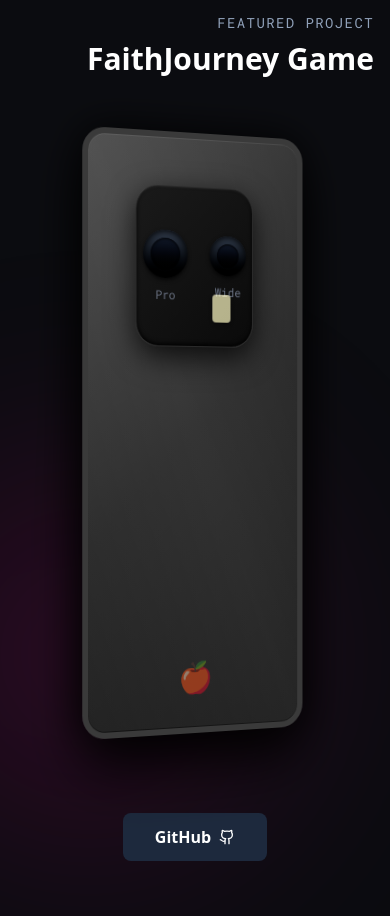
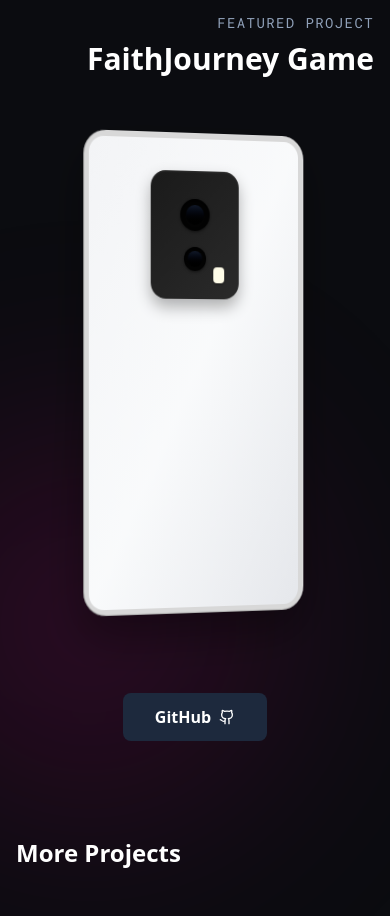
Before and after one commit to mercy306/portfolio, a Next.js app: page / in a window 390 px wide. Shown: the part 3300-4216 px from the top of the page. Built offline with nearby package versions, Linux system fonts and the light colour scheme; grey boxes are pictures that could not be loaded.

Commit message:
Complete iPhone redesign - photorealistic silver aluminum with clean camera island

```diff
--- a/components/Projects.tsx
+++ b/components/Projects.tsx
@@ -135,10 +135,10 @@ export default function Projects() {
             </div>
 
             {/* Phone Mockup Container */}
-            <div className="relative w-full flex justify-center py-8" style={{ perspective: '2000px' }}>
-              {/* Phone Frame - iPhone Style */}
+            <div className="relative w-full flex justify-center py-8" style={{ perspective: '3000px' }}>
+              {/* Phone Frame - iPhone Pro Style - REALISTIC */}
               <motion.div
-                className="relative w-60"
+                className="relative"
                 animate={{ rotateY: 360 }}
                 transition={{
                   duration: 12,
@@ -148,38 +148,36 @@ export default function Projects() {
                 style={{
                   transformStyle: 'preserve-3d',
                   transformOrigin: 'center center',
-                  height: '600px'
+                  width: '240px',
+                  height: '480px',
                 }}
               >
                 {/* FRONT - Screen Side */}
                 <div
-                  className="w-full h-full absolute inset-0"
+                  className="absolute inset-0"
                   style={{
                     backfaceVisibility: 'hidden',
                     WebkitBackfaceVisibility: 'hidden',
                   }}
                 >
-                  {/* iPhone Body - Metallic bezel */}
+                  {/* Outer frame - Stainless steel */}
                   <div className="w-full h-full relative rounded-3xl overflow-hidden"
                     style={{
-                      background: 'linear-gradient(135deg, #3a3a3a 0%, #1a1a1a 50%, #0a0a0a 100%)',
+                      background: '#e5e5e5',
                       boxShadow: `
-                        0 30px 60px rgba(0,0,0,0.9),
-                        0 0 40px rgba(0,0,0,0.8),
-                        inset 0 1px 0 rgba(255,255,255,0.1),
-                        inset 0 -1px 0 rgba(0,0,0,0.5)
+                        0 20px 50px rgba(0,0,0,0.4),
+                        inset -1px 0 1px rgba(255,255,255,0.3),
+                        inset 1px 0 1px rgba(0,0,0,0.3),
+                        inset 0 1px 1px rgba(255,255,255,0.2),
+                        inset 0 -1px 1px rgba(0,0,0,0.2)
                       `,
-                      border: '6px solid #2a2a2a',
+                      border: '0px',
                     }}
                   >
-                    {/* Screen - with true bezel */}
-                    <div className="absolute inset-0 m-2 bg-black rounded-2xl overflow-hidden">
+                    {/* Screen area with thin bezel */}
+                    <div className="absolute inset-1.5 bg-black rounded-2xl overflow-hidden shadow-inner">
                       {/* Dynamic Island */}
-                      <div className="absolute top-3 left-1/2 transform -translate-x-1/2 z-20 w-28 h-6 bg-black rounded-full border border-gray-900"
-                        style={{
-                          boxShadow: 'inset 0 2px 4px rgba(0,0,0,0.95)'
-                        }}
-                      />
+                      <div className="absolute top-2.5 left-1/2 transform -translate-x-1/2 z-20 w-20 h-5 bg-black rounded-full" />
 
                       {/* Screen Display - Image */}
                       <img
@@ -188,98 +186,62 @@ export default function Projects() {
                         className="w-full h-full object-cover"
                       />
 
-                      {/* Screen glass shine */}
-                      <div className="absolute inset-0 bg-gradient-to-b from-white/5 via-transparent to-black/30 pointer-events-none" />
+                      {/* Subtle screen reflection */}
+                      <div className="absolute inset-0 bg-gradient-to-b from-white/8 via-transparent to-transparent pointer-events-none" />
                     </div>
-
-                    {/* Home Indicator Bar */}
-                    <div className="absolute bottom-2 left-1/2 transform -translate-x-1/2 w-28 h-0.5 bg-gray-400 rounded-full opacity-40" />
                   </div>
                 </div>
 
                 {/* BACK - Camera Side */}
                 <div
-                  className="w-full h-full absolute inset-0"
+                  className="absolute inset-0"
                   style={{
                     backfaceVisibility: 'hidden',
                     WebkitBackfaceVisibility: 'hidden',
                     transform: 'rotateY(180deg)',
                   }}
                 >
-                  {/* iPhone Back - Glass appearance */}
+                  {/* Back frame - Stainless steel matching front */}
                   <div className="w-full h-full relative rounded-3xl overflow-hidden"
                     style={{
-                      background: 'linear-gradient(135deg, #4a4a4a 0%, #2a2a2a 50%, #1a1a1a 100%)',
+                      background: '#d8d8d8',
                       boxShadow: `
-                        0 30px 60px rgba(0,0,0,0.9),
-                        0 0 40px rgba(0,0,0,0.8),
-                        inset 0 1px 0 rgba(255,255,255,0.08),
-                        inset 0 -1px 0 rgba(0,0,0,0.5)
+                        0 20px 50px rgba(0,0,0,0.4),
+                        inset -1px 0 1px rgba(255,255,255,0.3),
+                        inset 1px 0 1px rgba(0,0,0,0.3),
+                        inset 0 1px 1px rgba(255,255,255,0.2),
+                        inset 0 -1px 1px rgba(0,0,0,0.2)
                       `,
-                      border: '6px solid #3a3a3a',
                     }}
                   >
-                    {/* Glass back shine reflection */}
-                    <div className="absolute inset-0 bg-gradient-to-tr from-transparent via-white/8 to-transparent opacity-60" />
+                    {/* Glass panel with subtle texture */}
+                    <div className="absolute inset-1.5 bg-gradient-to-br from-gray-100 via-gray-50 to-gray-200 rounded-2xl overflow-hidden">
+                      {/* Glass reflection top-left */}
+                      <div className="absolute top-0 left-0 w-20 h-20 bg-gradient-to-br from-white/20 to-transparent rounded-full blur-xl" />
 
-                    {/* Camera Island - Rectangular like modern iPhones */}
-                    <div className="absolute top-12 left-1/2 transform -translate-x-1/2 w-32 h-40 rounded-3xl"
-                      style={{
-                        background: 'linear-gradient(135deg, #1a1a1a 0%, #0a0a0a 100%)',
-                        boxShadow: `
-                          inset 0 1px 2px rgba(255,255,255,0.05),
-                          inset 0 -2px 4px rgba(0,0,0,0.95),
-                          0 10px 30px rgba(0,0,0,0.8)
-                        `,
-                        border: '1px solid #2a2a2a'
-                      }}
-                    >
-                      {/* Three camera lenses */}
-                      <div className="w-full h-full flex items-center justify-center gap-6 p-6">
-                        {/* Main camera (left) */}
-                        <div className="flex flex-col items-center">
-                          <div className="w-12 h-12 rounded-full bg-gradient-to-b from-gray-700 to-black relative"
-                            style={{
-                              boxShadow: 'inset 0 2px 6px rgba(0,0,0,0.95), 0 2px 4px rgba(0,0,0,0.7)'
-                            }}
-                          >
-                            <div className="absolute inset-2 rounded-full bg-gradient-to-b from-gray-900 to-black/90"
-                              style={{
-                                boxShadow: 'inset 0 1px 3px rgba(0,0,0,0.9)'
-                              }}
-                            />
+                      {/* Camera Island */}
+                      <div className="absolute top-8 left-1/2 transform -translate-x-1/2 w-24 h-32 rounded-2xl"
+                        style={{
+                          background: 'linear-gradient(135deg, #1a1a1a 0%, #2a2a2a 100%)',
+                          boxShadow: '0 8px 16px rgba(0,0,0,0.3), inset 0 1px 2px rgba(255,255,255,0.1)'
+                        }}
+                      >
+                        {/* Camera lenses - tight spacing like real iPhone */}
+                        <div className="w-full h-full flex flex-col items-center justify-center gap-4 p-4">
+                          {/* Main camera */}
+                          <div className="w-8 h-8 rounded-full bg-black/90 relative" style={{ boxShadow: 'inset 0 2px 4px rgba(0,0,0,0.8), 0 1px 3px rgba(0,0,0,0.5)' }}>
+                            <div className="absolute inset-1.5 rounded-full bg-gradient-to-b from-gray-900 to-black" />
                           </div>
-                          <span className="text-xs text-gray-500 mt-2 font-mono">Pro</span>
+
+                          {/* Telephoto camera */}
+                          <div className="w-6 h-6 rounded-full bg-black/90 relative" style={{ boxShadow: 'inset 0 2px 4px rgba(0,0,0,0.8), 0 1px 3px rgba(0,0,0,0.5)' }}>
+                            <div className="absolute inset-1 rounded-full bg-gradient-to-b from-gray-900 to-black" />
+                          </div>
                         </div>
 
-                        {/* Ultra-wide camera (right) */}
-                        <div className="flex flex-col items-center">
-                          <div className="w-10 h-10 rounded-full bg-gradient-to-b from-gray-700 to-black relative"
-                            style={{
-                              boxShadow: 'inset 0 2px 6px rgba(0,0,0,0.95), 0 2px 4px rgba(0,0,0,0.7)'
-                            }}
-                          >
-                            <div className="absolute inset-2 rounded-full bg-gradient-to-b from-gray-900 to-black/90"
-                              style={{
-                                boxShadow: 'inset 0 1px 2px rgba(0,0,0,0.9)'
-                              }}
-                            />
-                          </div>
-                          <span className="text-xs text-gray-500 mt-2 font-mono">Wide</span>
-                        </div>
+                        {/* Flash */}
+                        <div className="absolute bottom-4 right-4 w-3 h-4 bg-yellow-50 rounded-sm" style={{ boxShadow: '0 1px 2px rgba(0,0,0,0.4)' }} />
                       </div>
-
-                      {/* Flash light */}
-                      <div className="absolute bottom-6 right-6 w-5 h-7 bg-yellow-100 rounded-sm opacity-70"
-                        style={{
-                          boxShadow: 'inset 0 1px 2px rgba(255,255,255,0.3), 0 2px 4px rgba(0,0,0,0.5)'
-                        }}
-                      />
-                    </div>
-
-                    {/* Apple Logo */}
-                    <div className="absolute bottom-8 left-1/2 transform -translate-x-1/2 text-3xl opacity-50">
-                      🍎
                     </div>
                   </div>
                 </div>
```
